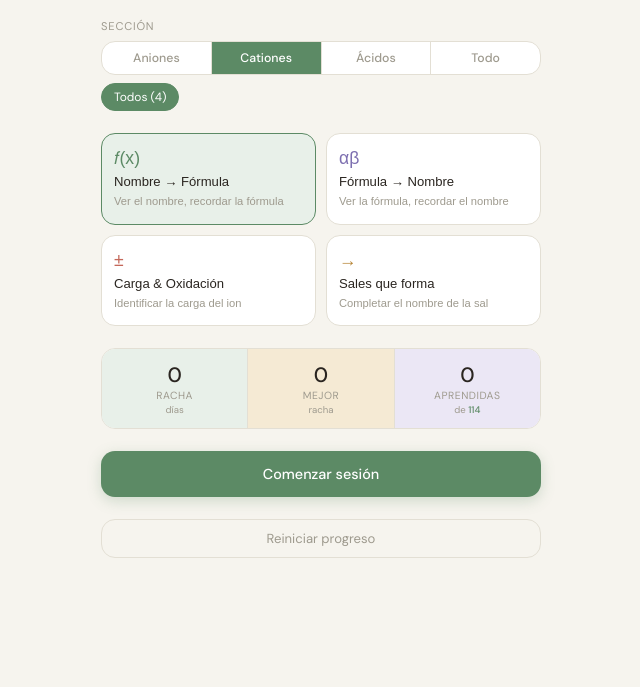
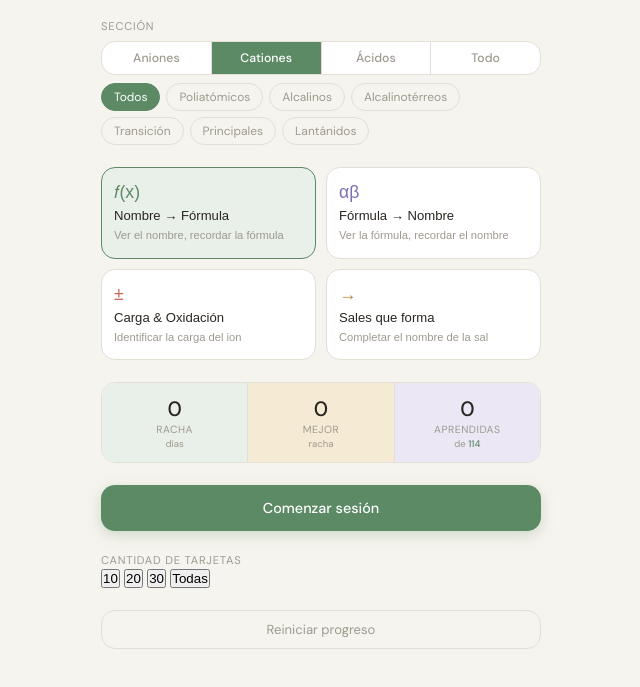
Before and after one commit to minasmithp-star/nomen_app, a plain HTML site: page index.html in a window 1280 px wide. Both pictures are taken after a click on the button "Cationes". Shown: the part 181-868 px from the top of the page, without its empty margins (319-959 px from the left). Before the commit the page ends 800 px from the top, so only its background shows below. Drawn offline with Linux system fonts and the light colour scheme.

Commit message:
Update index.html

```diff
--- a/index.html
+++ b/index.html
@@ -41,7 +41,13 @@
         <button class="set-tab" data-set="halógenos">Halógenos</button>
       </div>
       <div class="set-tabs hidden" id="subtabs-cationes">
-        <button class="set-tab active" data-set="cationes">Todos (4)</button>
+        <button class="set-tab active" data-set="cationes">Todos</button>
+        <button class="set-tab" data-set="cat-poliatómicos">Poliatómicos</button>
+        <button class="set-tab" data-set="cat-alcalinos">Alcalinos</button>
+        <button class="set-tab" data-set="cat-alcalinotérreos">Alcalinotérreos</button>
+        <button class="set-tab" data-set="cat-transición">Transición</button>
+        <button class="set-tab" data-set="cat-principales">Principales</button>
+        <button class="set-tab" data-set="cat-lantánidos">Lantánidos</button>
       </div>
       <div class="set-tabs hidden" id="subtabs-acidos">
         <button class="set-tab active" data-set="acidos">Todos</button>
@@ -97,6 +103,17 @@
     </div>
 
     <button class="btn-primary" id="btn-start">Comenzar sesión</button>
+
+    <div class="count-selector">
+      <p class="set-label">Cantidad de tarjetas</p>
+      <div class="count-tabs">
+        <button class="count-tab" data-count="10">10</button>
+        <button class="count-tab" data-count="20">20</button>
+        <button class="count-tab" data-count="30">30</button>
+        <button class="count-tab active" data-count="all">Todas</button>
+      </div>
+    </div>
+
     <button class="btn-ghost" id="btn-reset">Reiniciar progreso</button>
   </div>
 
```
